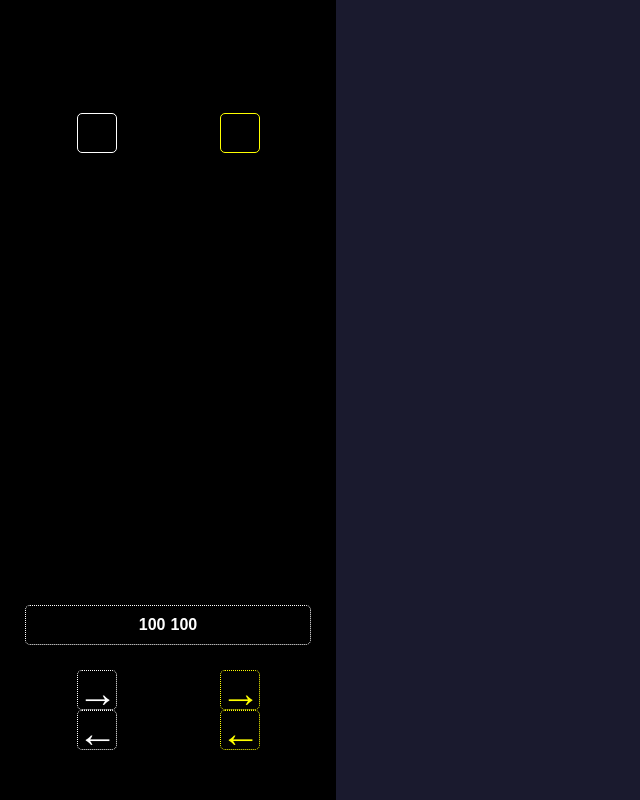
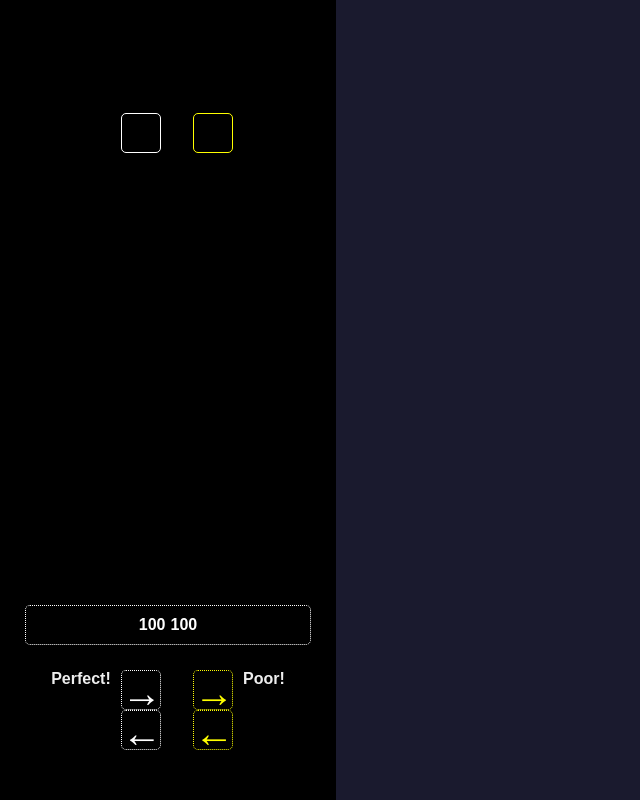
Before and after one commit to aeraquena/posecade, a website built with Vite: page index.html in a window 1280 px wide. Shown: the whole page, without its empty margins (0-640 px from the left). Built offline with nearby package versions, Linux system fonts and the light colour scheme; what @rcade/plugin-input-classic would draw is missing.

Commit message:
feat: labels display

```diff
--- a/src/game.ts
+++ b/src/game.ts
@@ -54,7 +54,7 @@ interface HitEval {
 interface Chastisement {
   label: string;
 }
-
+1;
 const HIT_EVALS: HitEval[] = [
   {
     label: "Perfect!",
@@ -283,7 +283,7 @@ export class PosecadeGame {
 
   showScore() {
     this.state.scene = "score-screen";
-    this.uiScoreScreen();
+    //this.uiScoreScreen();
   }
 
   /* UI Screens */
@@ -314,11 +314,27 @@ export class PosecadeGame {
     const movesContainer = document.createElement("div");
     const p1MovesContainer = document.createElement("div");
     const p2MovesContainer = document.createElement("div");
+    const p1MovesContainerParent = document.createElement("div");
+    const p2MovesContainerParent = document.createElement("div");
+    const p1EvalLabel = document.createElement("div");
+    const p2EvalLabel = document.createElement("div");
 
     movesContainer.id = "moves-container";
+
+    p1MovesContainerParent.classList.add("move-container-parent");
+    p2MovesContainerParent.classList.add("move-container-parent");
+
     p1MovesContainer.id = "p1-moves-container";
     p2MovesContainer.id = "p2-moves-container";
 
+    p1EvalLabel.id = "p1-eval-label";
+    p2EvalLabel.id = "p2-eval-label";
+    p1EvalLabel.classList.add("eval-label");
+    p2EvalLabel.classList.add("eval-label");
+    p1EvalLabel.innerHTML = "Perfect!";
+    p2EvalLabel.innerHTML = "Poor!";
+
+    // fixed boxes on top of moves
     const p1CurrentMoveBox = document.createElement("div");
     p1CurrentMoveBox.id = "p1-current-move-box";
     const p2CurrentMoveBox = document.createElement("div");
@@ -352,8 +368,11 @@ export class PosecadeGame {
 
     this.ui.header.replaceChildren(p1Score, p2Score);
 
+    p1MovesContainerParent.append(p1EvalLabel, p1MovesContainer);
+    p2MovesContainerParent.append(p2MovesContainer, p2EvalLabel);
+
     this.ui.main.innerHTML = "";
-    movesContainer.append(p1MovesContainer, p2MovesContainer);
+    movesContainer.append(p1MovesContainerParent, p2MovesContainerParent);
     this.ui.main.appendChild(movesContainer);
   }
 
--- a/src/style.css
+++ b/src/style.css
@@ -150,3 +150,11 @@ footer.title-screen {
   color: lime;
   border-color: lime;
 }
+
+.move-container-parent {
+  display: flex;
+}
+
+.eval-label {
+  padding: 0 10px;
+}
```
